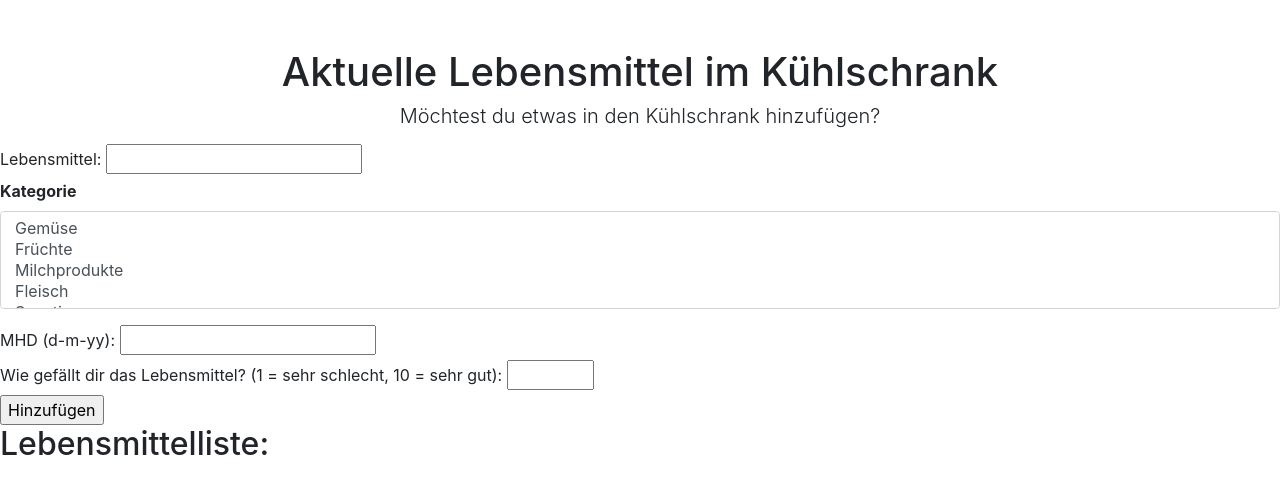
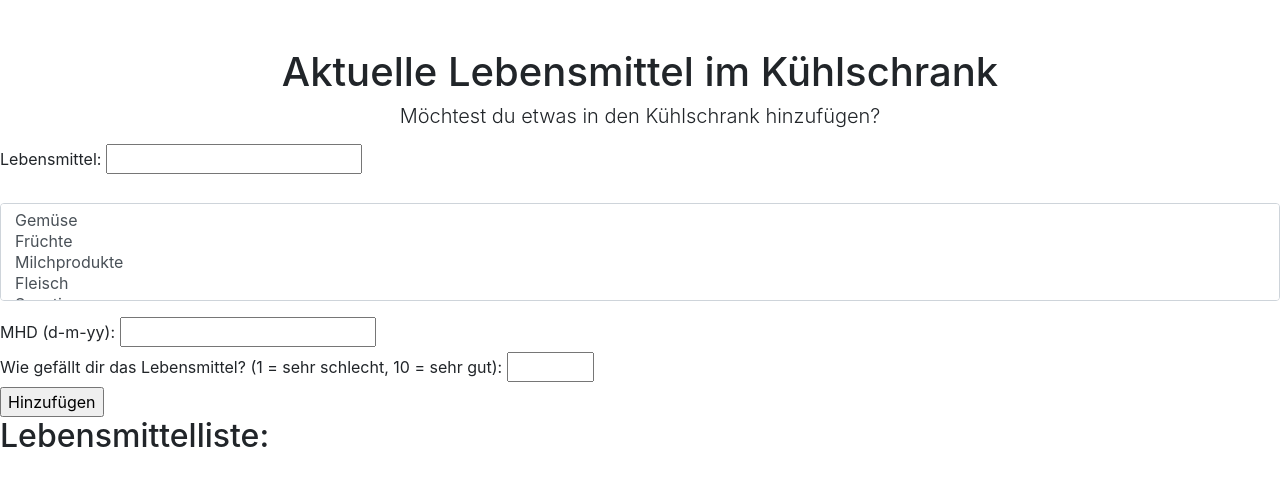
Before and after one commit to FijiCookie/my_fridge_project, a Flask app: page / in a window 1280 px wide. Shown: the part 56-550 px from the top of the page. Run offline with Flask 3, Linux system fonts and the light colour scheme; some libraries are stand-ins or nearby versions.

Commit message:
Commit again and again

```diff
--- a/templates/index.html
+++ b/templates/index.html
@@ -21,13 +21,13 @@
 </div>
 
     <div class="form-holder">
-        <div class="form-content">
+        <div class="form-content title-section">
             <form method="POST" action="/">
             <label for="name">Lebensmittel:</label>
             <input type="text" id="name" name="name" required><br>
 
             <div class="form-group">
-            <label for="kategorie"><b>Kategorie</b></label>
+            <label for="kategorie"></label>
                          <select multiple class="form-control" id="kategorie" name="kategorie" required>
                           <option>Gemüse</option>
                           <option>Früchte</option>
```
